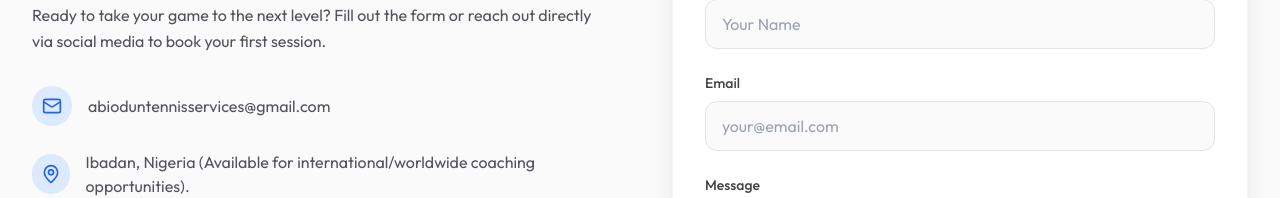
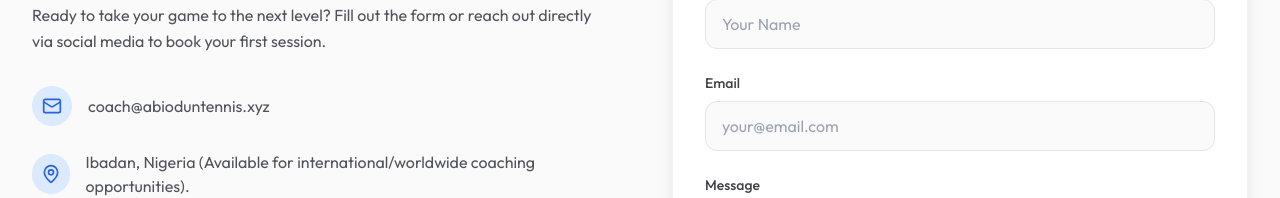
Before and after one commit to Abiodun001-world/abiodun-tennis-portfolio, a React (Vite) app: page / in a window 1280 px wide. Shown: the part 4596-4794 px from the top of the page. Built offline with nearby package versions, Linux system fonts and the light colour scheme.

Commit message:
Fix: replaced gmail address with domain address

```diff
--- a/components/Contact.tsx
+++ b/components/Contact.tsx
@@ -63,7 +63,7 @@ const Contact: React.FC = () => {
                   <Mail size={20} />
                 </div>
                 <a href="mailto:abiodduntennisservices@gmail.com" className="hover:text-blue-600 dark:hover:text-blue-400 transition-colors">
-                  abioduntennisservices@gmail.com
+                  coach@abioduntennis.xyz
                 </a>
               </div>
               <div className="flex items-center gap-4 text-zinc-600 dark:text-zinc-300">
```
